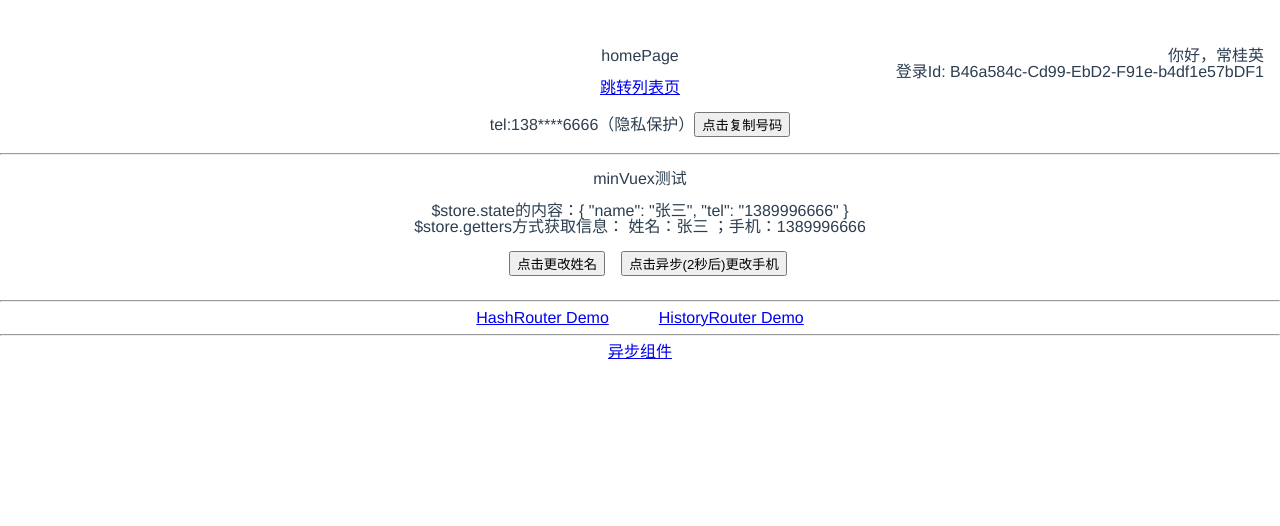
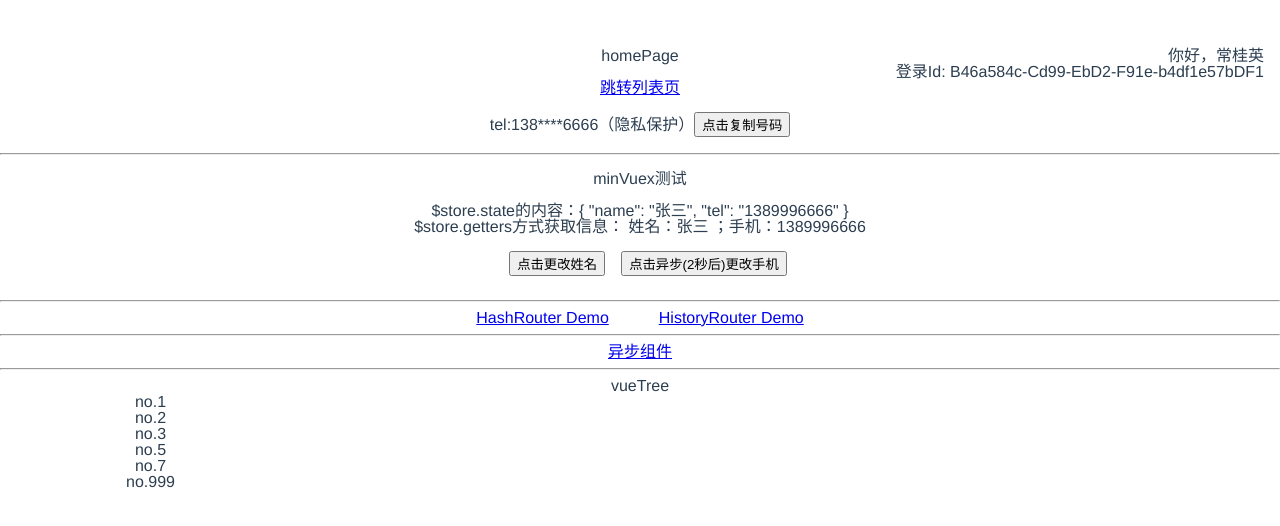
Before and after one commit to sunhhgit/vue, a Vue app: page /#/home in a window 1280 px wide. Shown: the top 526 px of the page. Built offline with nearby package versions, Linux system fonts and the light colour scheme; what vue-clipboard2 would draw is missing.

Commit message:
vue tree

```diff
--- /dev/null
+++ b/src/components/VueTree/item.vue
@@ -0,0 +1,128 @@
+<script>
+import refs from './refs'
+let count = 0
+
+export default {
+  name: 'item',
+  data () {
+    const cid = this.cid || (`item${++count}`)
+    return {
+      level: (this.$parent.level || 0) + 1, // 当前节点的层级
+      indent: 1, // 缩进单位
+      expand: false,
+      checked: false,
+      cid
+    }
+  },
+  props: {
+    name: String,
+    option: Object,
+    value: Array
+  },
+  computed: {
+    // ===是否有子节点
+    isFolder () {
+      return !!this.option.children
+    }
+  },
+  mounted () {
+    // 初始化
+    // eslint-disable-next-line prefer-destructuring
+    const name = this.name
+
+    // 创建节点
+    refs.set(name, this)
+
+    // 恢复初始状态
+    this.setDefault()
+  },
+  methods: {
+    handleClickExpand () {
+      this.expand = !this.expand
+    },
+    handleClickItem () {
+      this.checked = !this.checked
+    },
+    setDefault () {
+      // 方法一：直接获取tree节点
+      const tree = refs.get(this.name)
+
+      /*
+       * 方法二：传入value，获取当前节点
+       * let node = refs.get(this.name, this.cid);
+       */
+      const _value = tree.value
+
+      // node操作
+
+      // 恢复勾选
+      if (_value.indexOf(this.option.value) > -1) {
+        this.checked = true
+      }
+    }
+  },
+  render (h) {
+    return (
+      <li class={['tree_item', this.checked && 'is-checked']}>
+        {/* 展开箭头 */}
+        <div class={['arrow', this.expand ? 'expand' : '']}
+          style={{ display: this.isFolder ? 'block' : 'none' }}
+          onClick={this.handleClickExpand}></div>
+
+        {/* 展示标题 */}
+        <a class={['v-tree__title']}
+          style={{ paddingLeft: this.level !== 0 && (`${this.level * this.indent}px`) }}
+          onClick={this.handleClickItem}>
+          { this.option.text }
+        </a>
+
+        {/* 子节点嵌套 */}
+        {
+          this.isFolder
+            && <ul style={{ display: this.expand ? 'block' : 'none' }}>
+              {
+                this.option.children.map((itemData, index) => (
+                  <item name={this.name}
+                    option={itemData}
+                    value={this.value}
+                    key={`${this.name}${itemData.value}${index}`}>
+                  </item>
+                ))
+              }
+            </ul>
+        }
+      </li>
+    )
+  }
+}
+</script>
+<style scoped>
+  .tree_item {
+    cursor: pointer;
+  }
+  li {
+    position: relative;
+  }
+  .v-tree__title {
+    margin: 5px;
+  }
+  .arrow {
+    position: absolute;
+    left: -10px;
+    top: 10px;
+    width: 5px;
+    height: 5px;
+    border-top: 1px solid gray;
+    border-left: 1px solid gray;
+    transform: rotate(-135deg);
+  }
+  .expand {
+    transform: rotate(45deg);
+  }
+  .is-checked {
+    color: blue;
+  }
+  ul, li {
+    list-style: none;
+  }
+</style>
--- /dev/null
+++ b/src/components/VueTree/refs.js
@@ -0,0 +1,58 @@
+/*
+ * tree对象类
+ * 基础能力提供
+ */
+class Ref {
+  constructor (opts, tree) {
+    const name = this.name = opts.name
+
+    this.tree = tree
+    this.refs = {}
+    // eslint-disable-next-line no-use-before-define
+    refs[name] = this
+  }
+
+  set (vm) {
+    this.refs[vm.cid] = vm
+  }
+
+  get (cid) {
+    return cid ? this.refs[cid] : this.tree
+  }
+}
+
+/*
+ * 面向组件逻辑
+ * 一整棵树
+ */
+const refs = {}
+
+// 初始化工厂生产实例
+const init = function (opts, tree) {
+  if (!refs[opts.name]) {
+    return new Ref(opts, tree)
+  }
+  return refs[opts.name]
+}
+
+// 销毁实例
+const destroy = function (name) {
+  refs[name] && delete refs[name]
+}
+
+// 设置节点
+const set = function (name, vm) {
+  refs[name] && refs[name].set(vm)
+}
+
+// 获取节点
+const get = function (name, cid) {
+  return refs[name] && refs[name].get(cid)
+}
+
+export default {
+  init,
+  destroy,
+  get,
+  set
+}
--- /dev/null
+++ b/src/components/VueTree/tree.vue
@@ -0,0 +1,69 @@
+<script>
+import item from './item.vue'
+import refs from './refs'
+
+let count = 0
+export default {
+  name: 'tree',
+
+  // 传递参数
+  props: {
+    value: {
+      type: Array,
+      default () {
+        return []
+      }
+    },
+    options: {
+      type: Array,
+      default () {
+        return []
+      }
+    }
+  },
+  data () {
+    const name = `v-tree__${++count}`
+    return { name }
+  },
+
+  // 同步实例状态
+  created () {
+    // 命名、初始化
+    // eslint-disable-next-line prefer-destructuring
+    const name = this.name
+
+    // 面向对象注册
+    refs.init({ name }, this)
+  },
+  destroy () {
+    // eslint-disable-next-line prefer-destructuring
+    const name = this.name
+
+    // 销毁
+    refs.destroy(name)
+  },
+  components: { item },
+
+  // 视图层
+  render (h) {
+    return (
+      <div class="tree">
+        <ul class="vue-tree">
+          {
+            this.options.map((itemData, index) => {
+              console.log('value', this.value)
+              return (
+                <item name={this.name}
+                  option={itemData}
+                  value={this.value}
+                  key={`${this.name}${itemData.value}${index}`}>
+                </item>
+              )
+            })
+          }
+        </ul>
+      </div>
+    )
+  }
+}
+</script>
--- a/src/pages/home/index.vue
+++ b/src/pages/home/index.vue
@@ -23,6 +23,11 @@
     </h6>
     <hr/>
     <h6><router-link to="/asyncComponents">异步组件</router-link></h6>
+    <hr/>
+    <div>vueTree</div>
+    <div style="width: 300px">
+      <vue-tree :options="treeOptions" :value="[8]"></vue-tree>
+    </div>
   </div>
 </template>
 
@@ -30,6 +35,7 @@
 import login from '../../fragments/login'
 import { commonMixins } from '../../mixins/index'
 import { phoneFormat, prefix } from '../../filters/index'
+import vueTree from '@/components/VueTree/tree'
 export default {
   name: 'home',
   mixins: [commonMixins],
@@ -37,23 +43,70 @@ export default {
     phoneFormat,
     prefix
   },
-  components: { login },
+  components: {
+    login,
+    vueTree
+  },
   data () {
     return {
       msg: 'homePage',
       mixinsName: 'homeMixinsName',
-      phoneNum: 13899996666
+      phoneNum: 13899996666,
+      treeOptions: [
+        {
+          value: 1,
+          text: 'no.1'
+        },
+        {
+          value: 2,
+          text: 'no.2'
+        },
+        {
+          value: 3,
+          text: 'no.3',
+          children: [
+            {
+              value: 4,
+              text: 'no.4'
+            }
+          ]
+        },
+        {
+          value: 5,
+          text: 'no.5',
+          children: [{
+            value: 6,
+            text: 'no.6'
+          }]
+        },
+        {
+          value: 7,
+          text: 'no.7',
+          children: [{
+            value: 8,
+            text: 'no.8'
+          }]
+        },
+        {
+          value: 999,
+          text: 'no.999',
+          children: [{
+            value: 4321,
+            text: 'no.4321'
+          }]
+        }
+      ]
     }
   },
   mounted () {
     // console.log(`PageHome - mixinName => ${this.mixinsName}`)
   },
   methods: {
-    handleClick() {
+    handleClick () {
       this.$store.commit('changeName', '王小虎')
     },
 
-    syncHandleClick() {
+    syncHandleClick () {
       this.$store.dispatch('syncChangeTel', '13912345678')
     }
   }
```
Also changed, not shown: .eslintrc.js, 1 other file (tests, documents, lock files or other folders).
